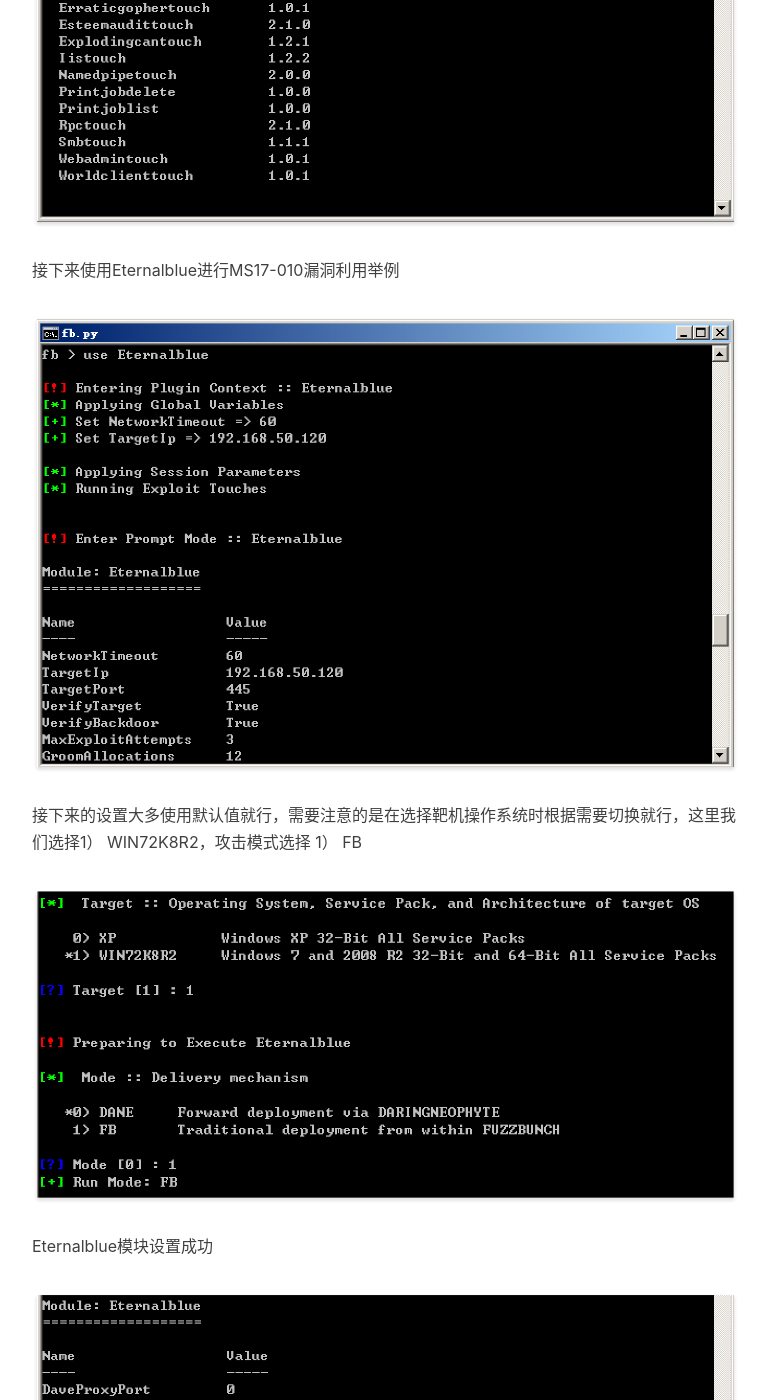
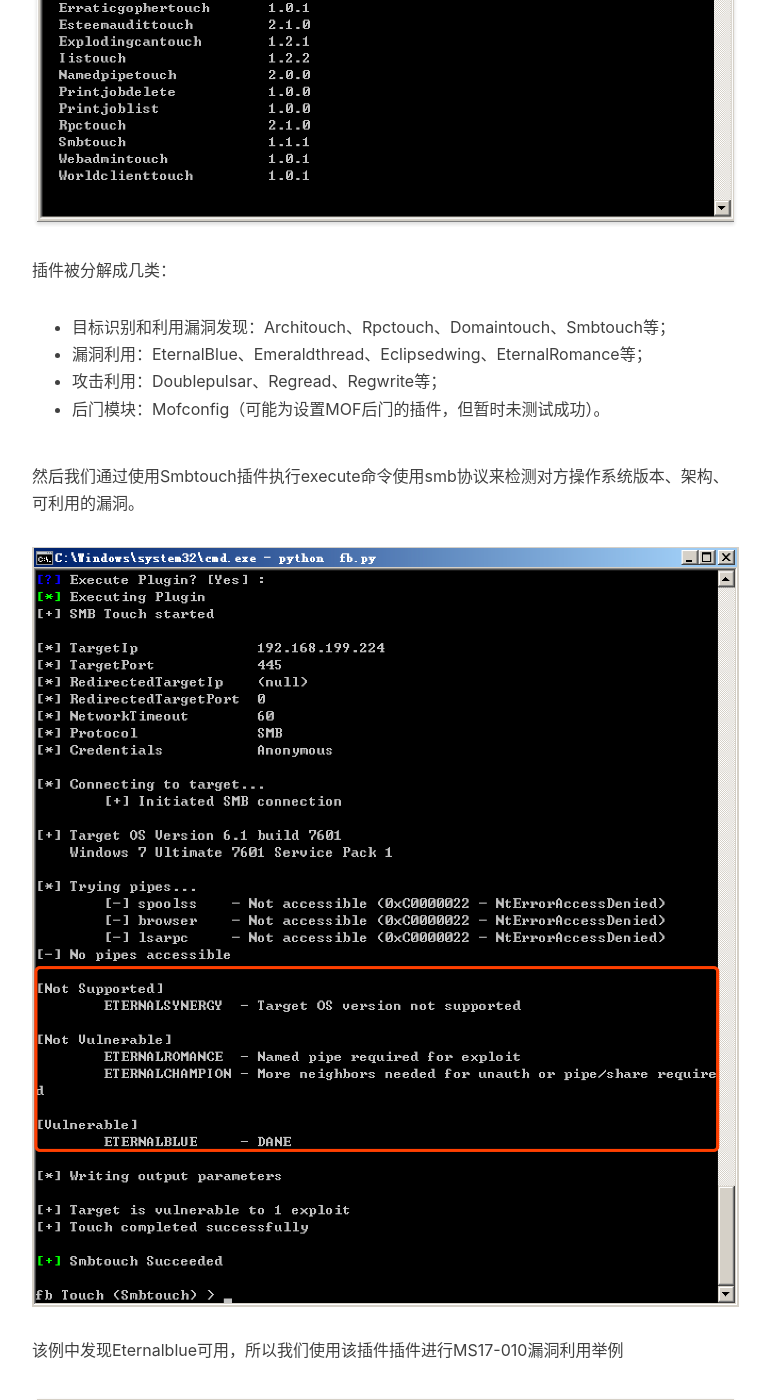
Before and after one commit to Urahara3389/Urahara3389.github.io, a Jekyll site: the page built from _posts/2017-04-16-Equation Group Dump Analysis and MS17-010 RCE.markdown, in a window 1280 px wide and 1400 px high, scrolled down 3178 px. Shown: the whole window, without its empty margins (233-1003 px from the left). Built offline with Jekyll 4.4.1, drawn with Linux system fonts in a browser that asks for light colours; nearby versions of some CDN libraries; comment, search, counter and statistics services are not loaded; some of the changed text lies outside the part shown.

Commit message:
FuzzBunch

```diff
--- a/_posts/2017-04-16-Equation Group Dump Analysis and MS17-010 RCE.markdown
+++ b/_posts/2017-04-16-Equation Group Dump Analysis and MS17-010 RCE.markdown
@@ -63,7 +63,18 @@
 
 ![use](http://reverse-tcp.xyz/img/FuzzBunch/use.png)
 
-接下来使用Eternalblue进行MS17-010漏洞利用举例
+插件被分解成几类：
+
+- 目标识别和利用漏洞发现：Architouch、Rpctouch、Domaintouch、Smbtouch等；
+- 漏洞利用：EternalBlue、Emeraldthread、Eclipsedwing、EternalRomance等；
+- 攻击利用：Doublepulsar、Regread、Regwrite等；
+- 后门模块：Mofconfig（可能为设置MOF后门的插件，但暂时未测试成功）。
+
+然后我们通过使用Smbtouch插件执行execute命令使用smb协议来检测对方操作系统版本、架构、可利用的漏洞。
+
+![smbtouch](http://reverse-tcp.xyz/img/FuzzBunch/smbtouch.png)
+
+该例中发现Eternalblue可用，所以我们使用该插件插件进行MS17-010漏洞利用举例
 
 ![use Eternalblue](http://reverse-tcp.xyz/img/FuzzBunch/use Eternalblue.png)
 
@@ -81,11 +92,11 @@
 
 ![DanderSpritz start](http://reverse-tcp.xyz/img/FuzzBunch/DanderSpritz start.png)
 
-启动后有三个error报错，可以不用理会
+启动后有三个error报错，可以不用理会（老外在Github上的更新版本不会存在此报错）
 
 ![DanderSpritz-error](http://reverse-tcp.xyz/img/FuzzBunch/DanderSpritz-error.png)
 
-DanderSpritz中可以调用pc_prep工具来生成自己的payload，我们在console中输入pc_prep -sharedlib开始
+DanderSpritz中可以调用pc_prep工具来生成自己的payload，我们在console中输入pc_prep -sharedlib开始(Github更新版使用pc2.2_prep)
 
  ![pc_prep -sharedlib](http://reverse-tcp.xyz/img/FuzzBunch/pc_prep -sharedlib.png)
 
@@ -108,6 +119,13 @@
 端口监听成功
 
 完成上述步骤后我们再次回到fb shell当中，使用Doublepulsar模块来上传我们上一步生成的payload完成漏洞利用，需要注意在配置时选择Rundll来进行dll注入，同时设置dllpayload为我们生成的payload文件，其他配置根据需求配置即可
+
+DoublePulsar的4个功能：
+
+- Ping： 检测后门是否部署成功
+- RUNDLL：注入dll。
+- RunShellcode：注入shellcode
+- Uninstall:用于卸载系统上的后门
 
 ![dll injection](http://reverse-tcp.xyz/img/FuzzBunch/dll injection.png)
 
@@ -141,6 +159,14 @@
 
 ![screenshot](http://reverse-tcp.xyz/img/FuzzBunch/screenshot.png)
 
-其他的在console中输入aliases就可以查看所有的功能命令，剩下的功能呢就交给大家去挖掘了
+hashdump：
+
+![hashdump](http://reverse-tcp.xyz/img/FuzzBunch/hashdump.png)
+
+其他的在console中输入help就可以查看所有的功能命令，攻击功能可使用aliases命令查看，剩下的功能呢就交给大家去挖掘了
 
 ![aliases](http://reverse-tcp.xyz/img/FuzzBunch/aliases.png)
+
+-----
+
+2017.04.19更新 测试过程截图使用最早泄漏出来的版本，后续小伙伴们在测试时可能用了老外在Github上的[更新版本](https://github.com/misterch0c/shadowbroker)，与以上测试过程截图稍有差异，遂进行了此次更新。另外感谢Sanr表哥指导～
```
